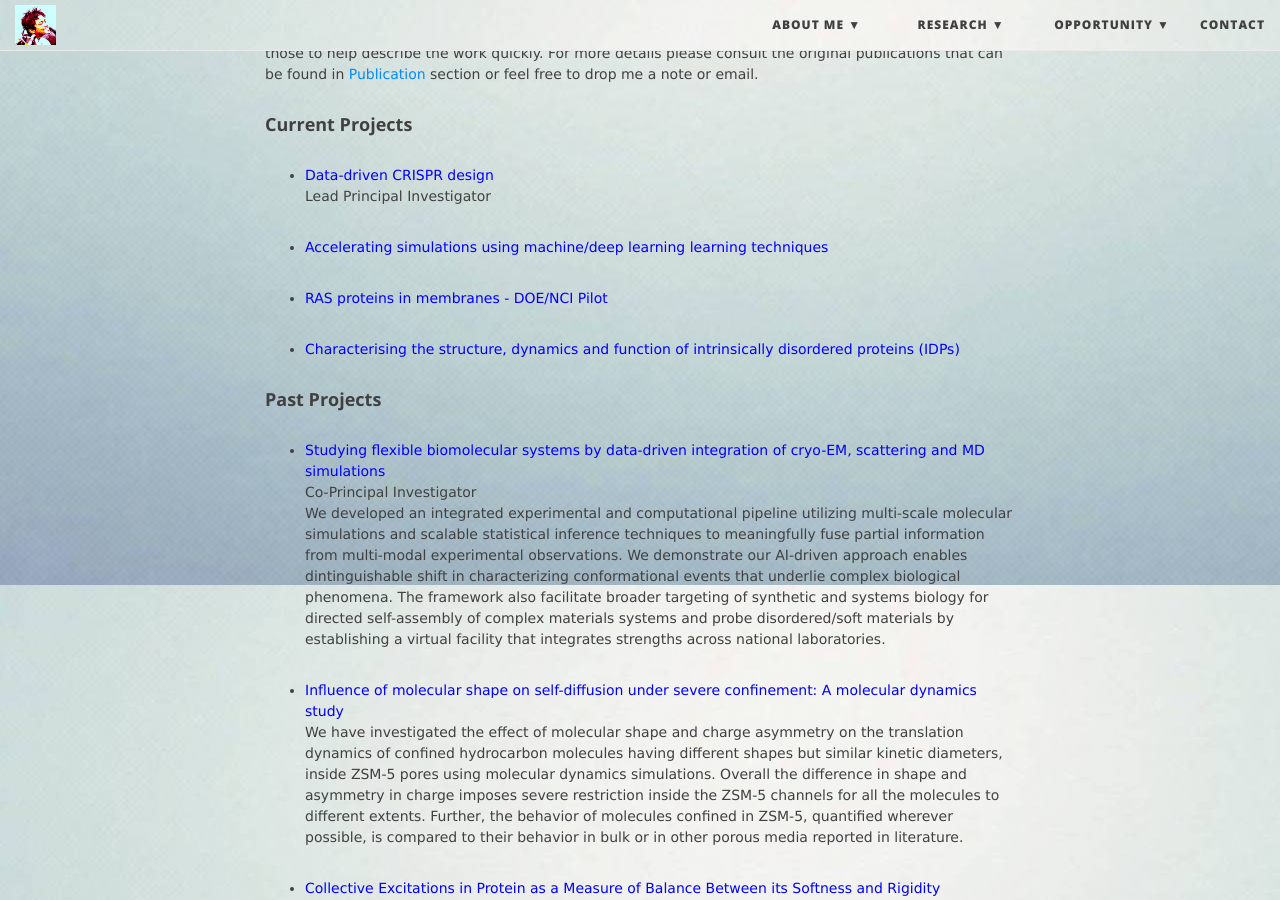
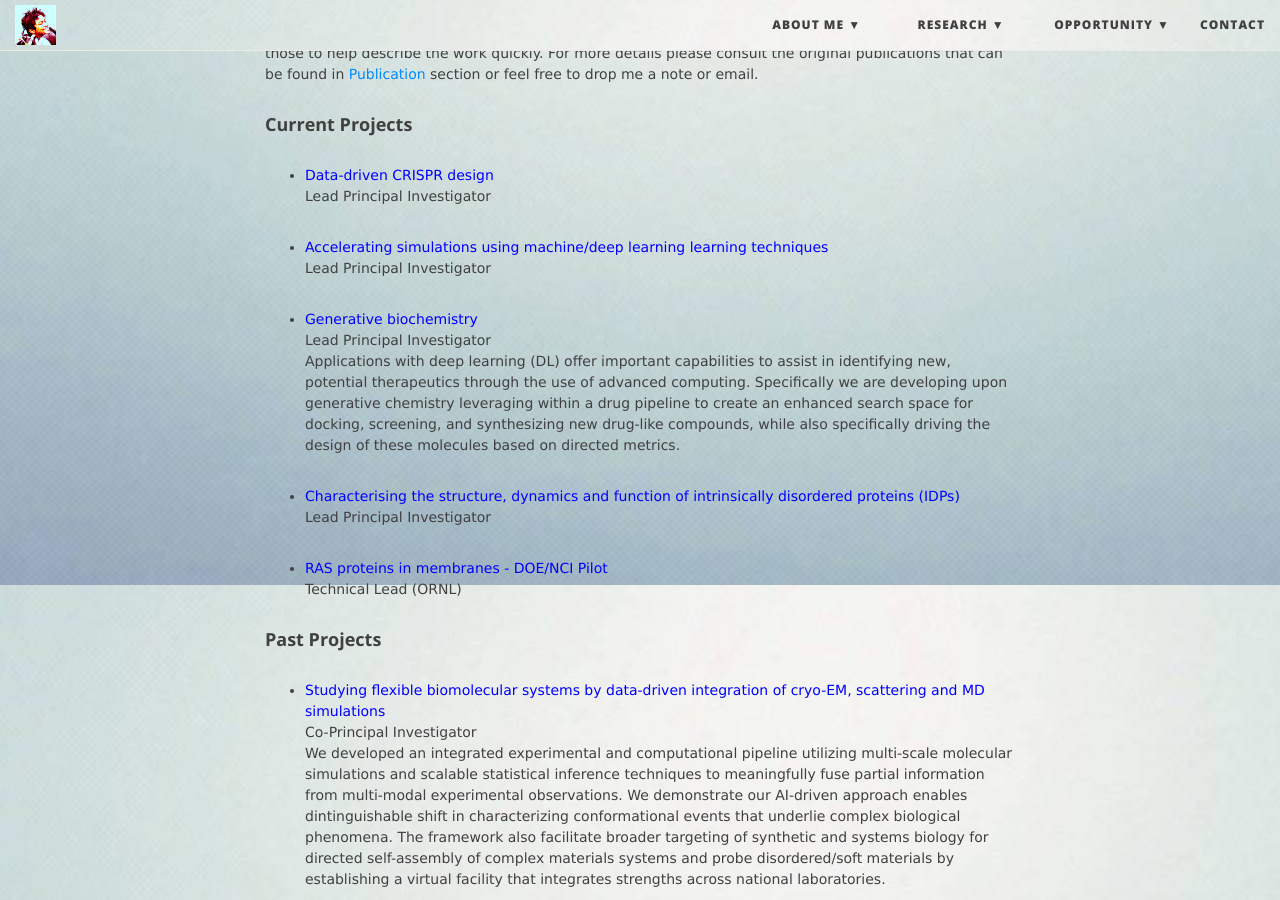
Before and after one commit to debsindhu/debsindhu.github.io, a Jekyll site: the page built from projects.md, in a window 1280 px wide and 900 px high, scrolled down 486 px. Built offline with Jekyll 4.4.1, drawn with Linux system fonts in a browser that asks for light colours; nearby versions of some CDN libraries.

Commit message:
Update projects.md

```diff
--- a/projects.md
+++ b/projects.md
@@ -15,11 +15,18 @@ A short overview of my current research can be found in the [Brief outline](http
 Lead Principal Investigator
 
 - <span style="color:blue">Accelerating simulations using machine/deep learning learning techniques</span>
+Lead Principal Investigator
 
-- <span style="color:blue">RAS proteins in membranes - DOE/NCI Pilot</span>
+- <span style="color:blue">Generative biochemistry</span>
+Lead Principal Investigator
+Applications with deep learning (DL) offer important capabilities to assist in identifying new, potential therapeutics through the use of advanced computing. Specifically we are developing upon generative chemistry leveraging within a drug pipeline to create an enhanced search space for docking, screening, and synthesizing new drug-like compounds, while also specifically driving the design of these molecules based on directed metrics.
 
 - <span style="color:blue">Characterising the structure, dynamics and function of intrinsically disordered proteins (IDPs)
 </span>
+Lead Principal Investigator
+
+- <span style="color:blue">RAS proteins in membranes - DOE/NCI Pilot</span>
+Technical Lead (ORNL)
 
 #### **Past Projects**
 
```
